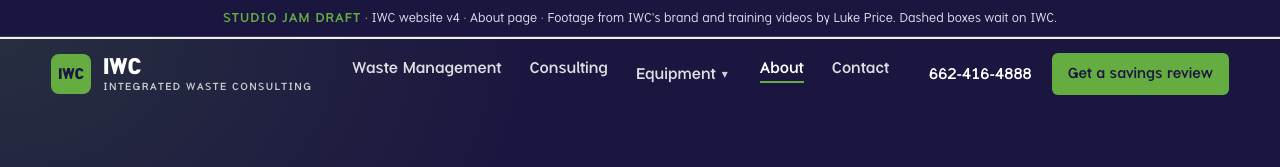
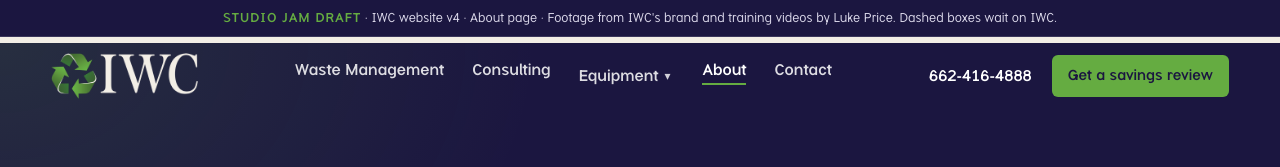
Before and after one commit to alisemccreary/IWC-Site, a plain HTML site: page about.html in a window 1280 px wide. Shown: the top 167 px of the page. Drawn offline with nearby package versions, Linux system fonts and the light colour scheme.

Commit message:
Use IWC's real logo in the header, footer and favicons
Rendered from Kelley's vector PDF (IWC Logo 2). Letters recolored cream for
the navy header and footer, dark greens lifted slightly for contrast. Navy
version and the bare mark saved for light backgrounds and icons.

Co-Authored-By: Claude Fable 5.1 <noreply@anthropic.com>

```diff
--- a/about.html
+++ b/about.html
@@ -12,6 +12,9 @@
 <meta property="og:description" content="Integrated Waste Consulting is a family-owned waste consulting company in Booneville, Mississippi, helping companies save on waste services since 2013.">
 <meta property="og:image" content="assets/hero-drone-poster.jpg">
 <script>document.documentElement.classList.add('js-motion')</script>
+<link rel="icon" type="image/png" sizes="32x32" href="assets/logo/favicon-32.png">
+<link rel="icon" type="image/png" sizes="192x192" href="assets/logo/favicon-192.png">
+<link rel="apple-touch-icon" href="assets/logo/apple-touch-icon.png">
 <link rel="preload" href="fonts/Strata.woff2" as="font" type="font/woff2" crossorigin>
 <link rel="stylesheet" href="css/motion.css">
 <link rel="stylesheet" href="css/site.css">
@@ -25,8 +28,7 @@
 <header class="nav" id="nav">
   <nav class="nav-in" aria-label="Main">
     <a class="brand" href="index.html" aria-label="Integrated Waste Consulting home">
-      <span class="brand-mark" aria-hidden="true">IWC</span>
-      <span class="brand-name">IWC<small>Integrated Waste Consulting</small></span>
+      <img class="logo" src="assets/logo/iwc-logo-on-dark.png" alt="IWC, Integrated Waste Consulting" width="720" height="226" decoding="async">
     </a>
     <ul class="links" id="links">
       <li><a href="waste-management.html">Waste Management</a></li>
@@ -154,8 +156,7 @@
     <div class="foot-grid">
       <div>
         <a class="brand" href="index.html" aria-label="Integrated Waste Consulting home">
-          <span class="brand-mark" aria-hidden="true">IWC</span>
-          <span class="brand-name">IWC<small>Integrated Waste Consulting</small></span>
+          <img class="logo" src="assets/logo/iwc-logo-on-dark.png" alt="IWC, Integrated Waste Consulting" width="720" height="226" loading="lazy">
         </a>
         <p class="one">Waste management, consulting and trash equipment rentals for LTL terminals, coast to coast. Family-owned since 2013.</p>
         <p class="one tagline">The Good Kind of Trash Talk!</p>
--- a/css/site.css
+++ b/css/site.css
@@ -83,6 +83,8 @@ section { padding: clamp(80px, 10vw, 128px) 0; scroll-margin-top: 72px; }
 .nav.solid { background: rgba(27,22,64,.97); box-shadow: 0 1px 0 var(--line-ink); }
 .nav-in { display: flex; align-items: center; justify-content: space-between; gap: 24px; padding: 16px var(--gutter); max-width: 1400px; margin: 0 auto; color: #fff; }
 .brand { display: flex; align-items: center; gap: 12px; }
+.brand .logo { display: block; height: 46px; width: auto; }
+footer .brand .logo { height: 52px; }
 .brand-mark { width: 40px; height: 40px; border-radius: 8px; background: var(--green); color: var(--ink); display: grid; place-items: center; font-family: var(--head); font-weight: 900; font-size: 15px; letter-spacing: .02em; }
 .brand-name { font-family: var(--head); font-weight: 900; font-size: 22px; letter-spacing: .03em; line-height: 1; text-transform: uppercase; }
 .brand-name small { display: block; font-family: var(--body); font-weight: 600; font-size: 10px; letter-spacing: .14em; opacity: .75; margin-top: 4px; }
@@ -435,6 +437,7 @@ footer a:hover { color: #fff; }
 @media (max-width: 520px) {
   .foot-grid { grid-template-columns: 1fr; }
   .nav .brand-name { display: none; }
+  .brand .logo { height: 34px; }
   .nav-r { gap: 10px; }
   .nav-r .btn-sm { white-space: nowrap; font-size: 13.5px; padding: 10px 12px; }
   .proof { grid-template-columns: 1fr; }
```
Also changed, not shown: consulting.html (+5 -4 lines), contact-us.html (+5 -4 lines), equipment-rentals.html (+5 -4 lines), equipment-sales.html (+5 -4 lines), index.html (+5 -4 lines), services.html (+5 -4 lines), waste-management.html (+5 -4 lines), assets/logo/apple-touch-icon.png (added), assets/logo/favicon-192.png (added), assets/logo/favicon-32.png (added), assets/logo/iwc-logo-on-dark.png (added), assets/logo/iwc-logo-on-light.png (added), assets/logo/iwc-logo-original.png (added), assets/logo/iwc-mark.png (added).
